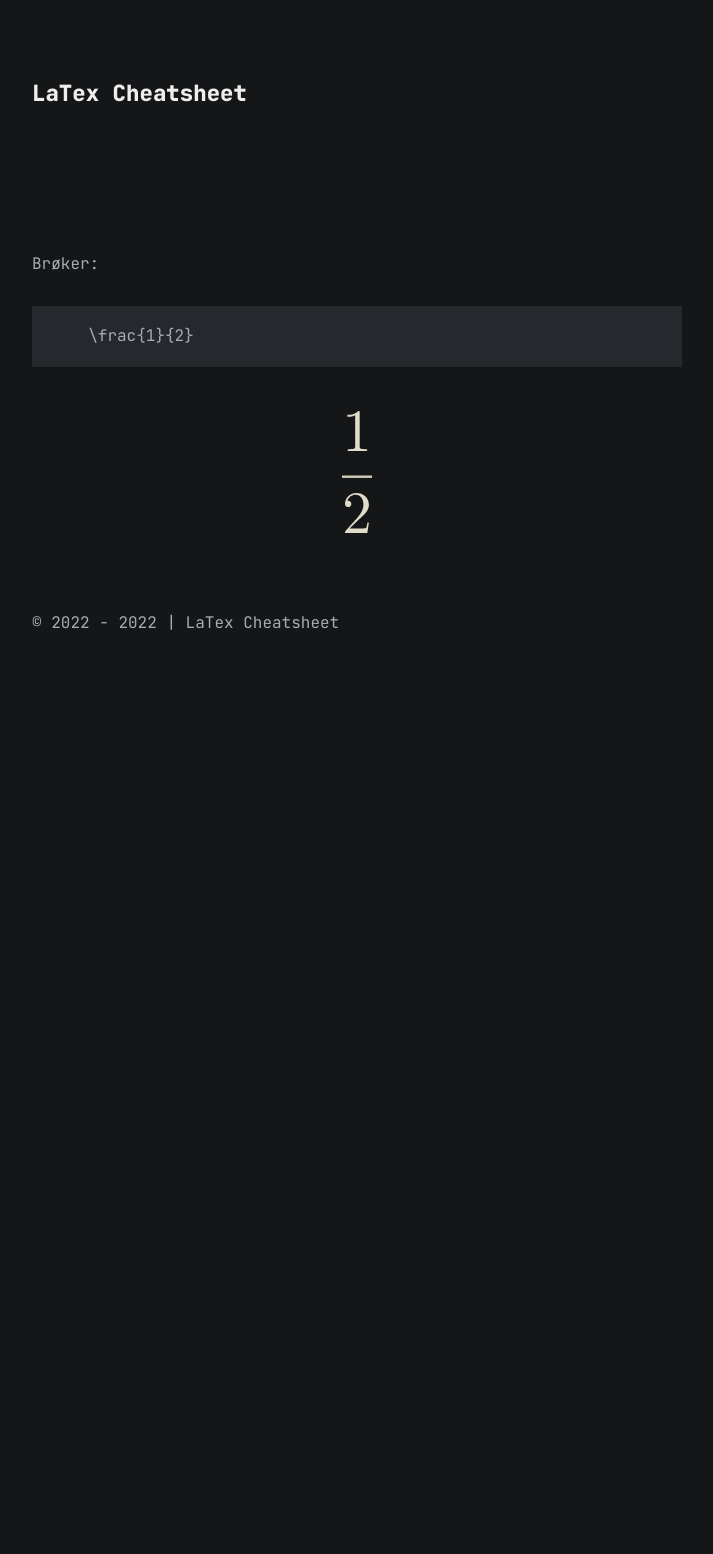
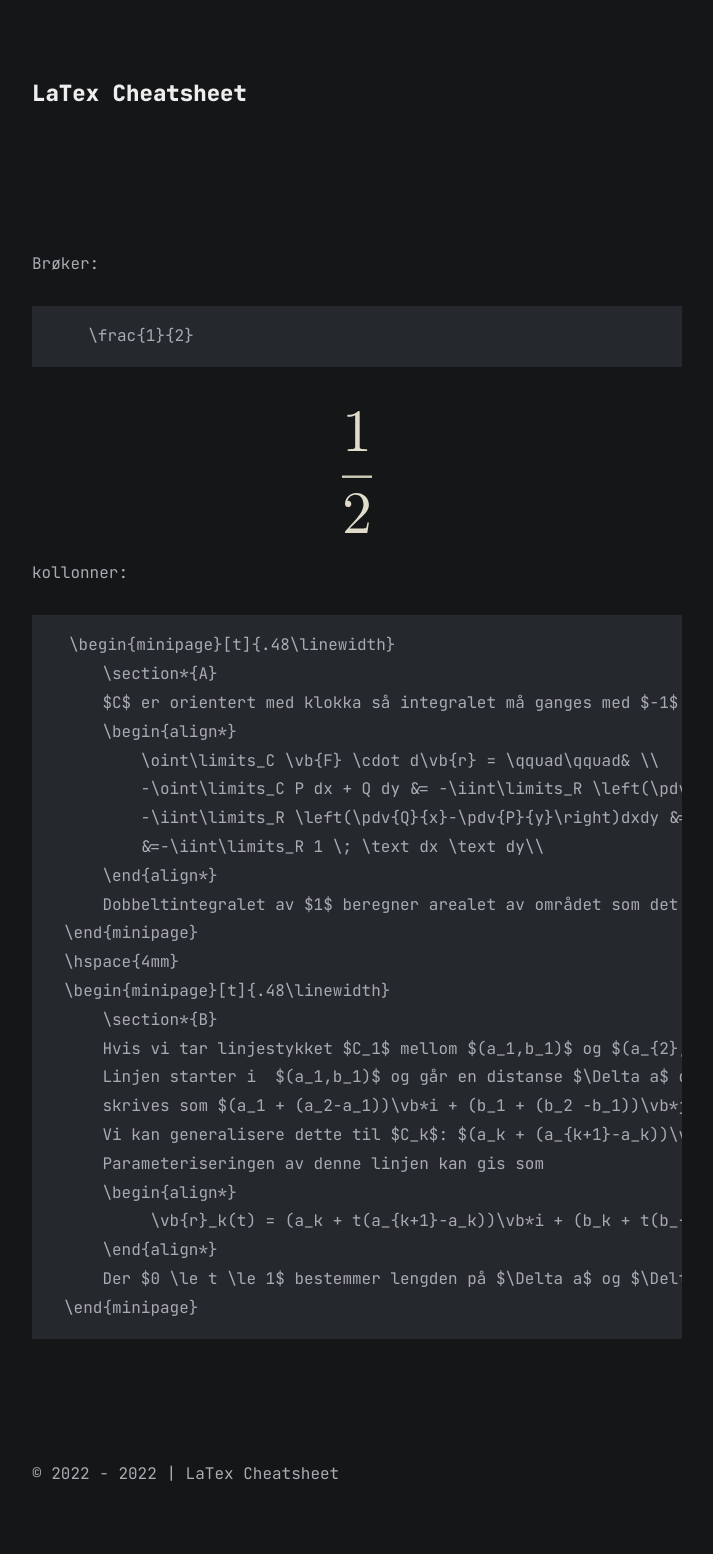
Before and after one commit to bragewiseth/LaTexCheatsheet, a Jekyll site: the page built from index.md, in a window 1280 px wide. Shown: the whole page, without its empty margins (283-996 px from the left). Built offline with Jekyll 4.4.1, drawn with Linux system fonts in a browser that asks for light colours; before the commit the page ends 900 px from its top, so only the background shows below that.

Commit message:
ny index

```diff
--- a/index.md
+++ b/index.md
@@ -11,3 +11,36 @@ Brøker:
 <div align="center">
   <img src="g19.svg" width="30"/>
 </div>
+
+kollonner:
+
+~~~ Latex
+\begin{minipage}[t]{.48\linewidth}
+    \section*{A}
+    $C$ er orientert med klokka så integralet må ganges med $-1$
+    \begin{align*}
+        \oint\limits_C \vb{F} \cdot d\vb{r} = \qquad\qquad& \\
+        -\oint\limits_C P dx + Q dy &= -\iint\limits_R \left(\pdv{Q}{x}-\pdv{P}{y}\right)dxdy\\
+        -\iint\limits_R \left(\pdv{Q}{x}-\pdv{P}{y}\right)dxdy &=-\iint\limits_R \left(\pdv{\frac{x}{2}}{x} + \pdv{\frac{y}{2}}{y}\right)dxdy   \\
+        &=-\iint\limits_R 1 \; \text dx \text dy\\
+    \end{align*}
+    Dobbeltintegralet av $1$ beregner arealet av området som det integreres over.
+\end{minipage}
+\hspace{4mm}
+\begin{minipage}[t]{.48\linewidth}
+    \section*{B}
+    Hvis vi tar linjestykket $C_1$ mellom $(a_1,b_1)$ og $(a_{2},b_{2})$ er $\Delta a = a_{2} - a_1$ og $\Delta b = b_{2} - b_1$.
+    Linjen starter i  $(a_1,b_1)$ og går en distanse $\Delta a$ og $\Delta b$ mot henholdsvis $(a_2,b_2)$. Punktet $(a_2,b_2)$ kan da
+    skrives som $(a_1 + (a_2-a_1))\vb*i + (b_1 + (b_2 -b_1))\vb*j$.\\\\
+    Vi kan generalisere dette til $C_k$: $(a_k + (a_{k+1}-a_k))\vb*i + (b_k + (b_{k+1} - b_k))\vb*j$.
+    Parameteriseringen av denne linjen kan gis som
+    \begin{align*}
+         \vb{r}_k(t) = (a_k + t(a_{k+1}-a_k))\vb*i + (b_k + t(b_{k+1} - b_k))\vb*j
+    \end{align*}
+    Der $0 \le t \le 1$ bestemmer lengden på $\Delta a$ og $\Delta b$
+\end{minipage}
+~~~
+
+<div align="center">
+  <img src="g3586.svg" width="4"/>
+</div>
```
Also changed, not shown: g3586.svg (added).
